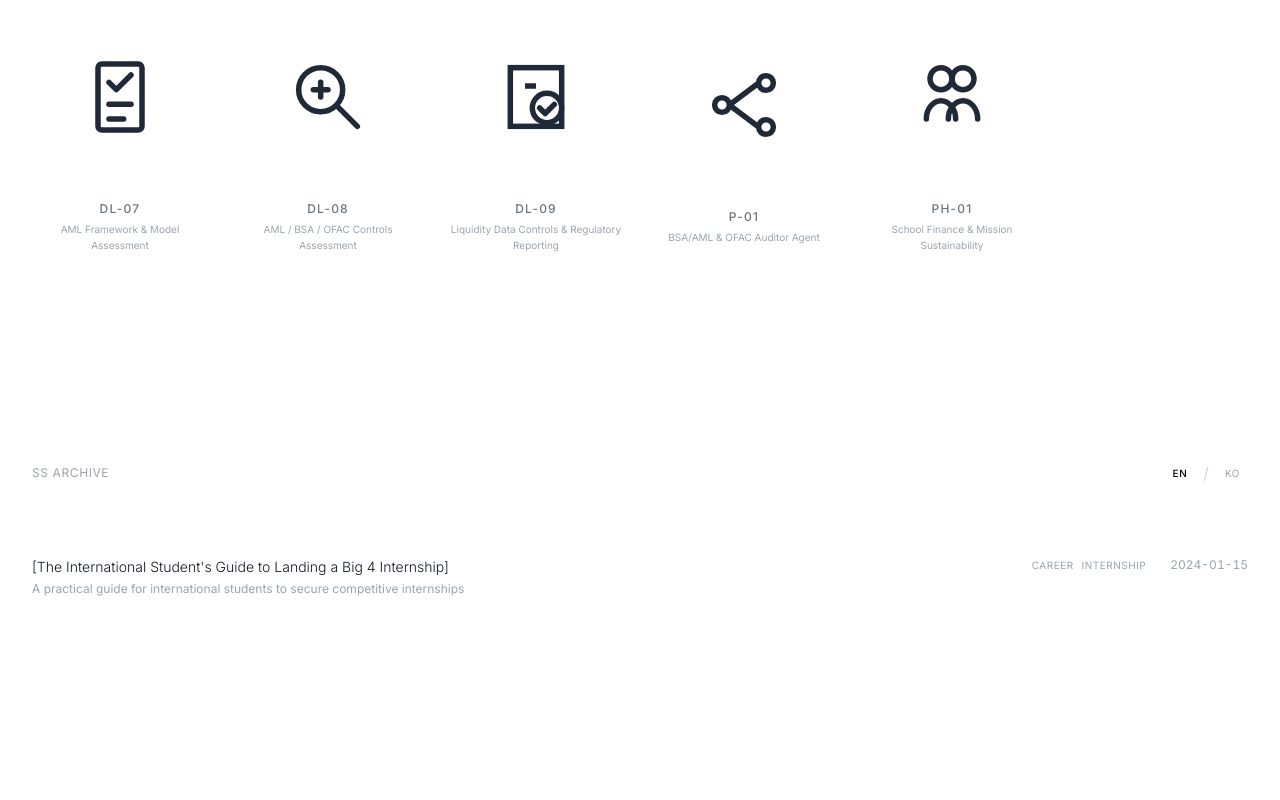
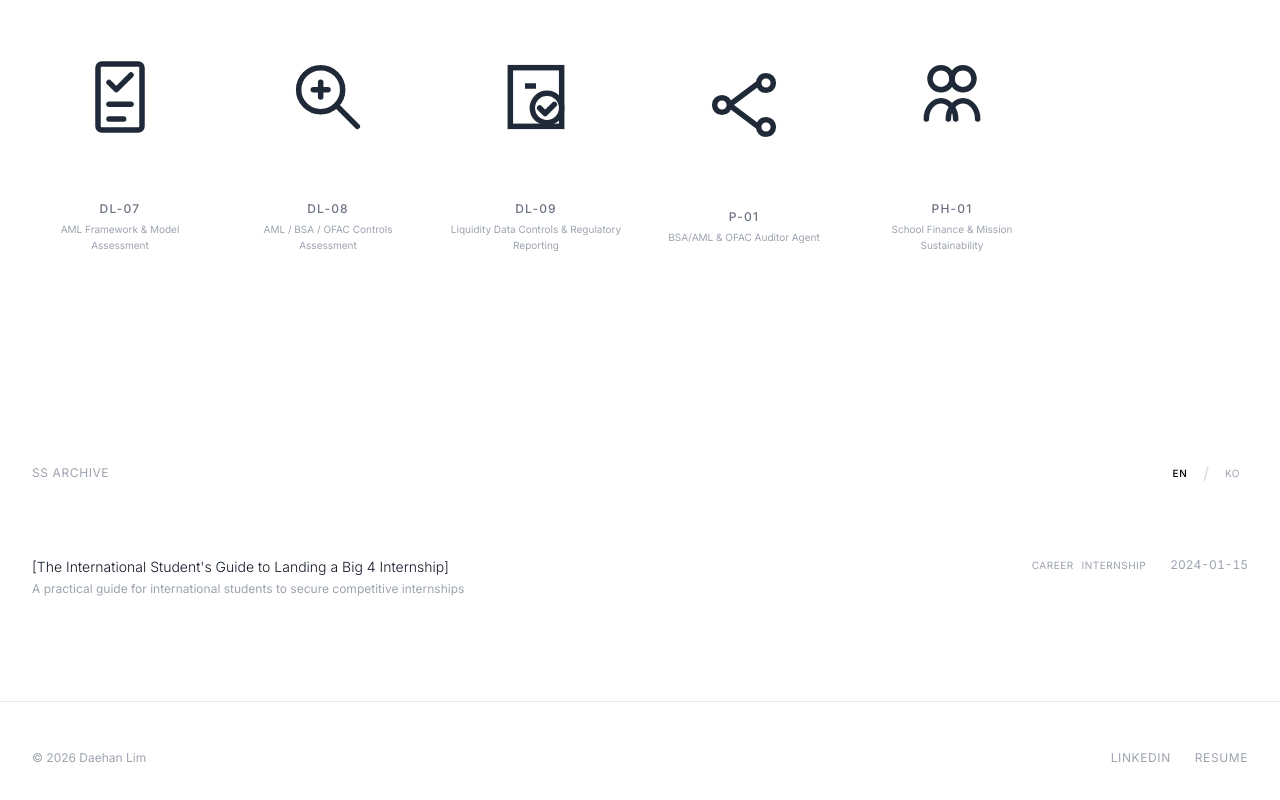
Before and after one commit to daehanlim-cpa/Portfolio, a Next.js app: page / in a window 1280 px wide. Shown: the part 504-1304 px from the top of the page. Before the commit the page ends 1205 px from the top, so only its background shows below. Built offline with nearby package versions, Linux system fonts and the light colour scheme.

Commit message:
feat: add UI enhancements - hide resume nav, add footer links, add project navigation buttons

```diff
--- a/app/page.tsx
+++ b/app/page.tsx
@@ -18,6 +18,21 @@ export default function HomePage() {
         const matchesSkill = activeSkill === "ALL" || p.categories.includes(activeSkill);
         return matchesSkill;
     });
+
+    // Navigation handlers for project modal
+    const handleNextProject = () => {
+        if (!selectedProject) return;
+        const currentIndex = filteredProjects.findIndex(p => p.id === selectedProject.id);
+        const nextIndex = (currentIndex + 1) % filteredProjects.length;
+        setSelectedProject(filteredProjects[nextIndex]);
+    };
+
+    const handlePreviousProject = () => {
+        if (!selectedProject) return;
+        const currentIndex = filteredProjects.findIndex(p => p.id === selectedProject.id);
+        const previousIndex = (currentIndex - 1 + filteredProjects.length) % filteredProjects.length;
+        setSelectedProject(filteredProjects[previousIndex]);
+    };
 
     return (
         <>
@@ -57,11 +72,36 @@ export default function HomePage() {
             {/* Blog Section */}
             <BlogSection />
 
+            {/* Footer with Social Links */}
+            <footer className="w-full px-4 sm:px-8 py-12 border-t border-gray-200">
+                <div className="max-w-7xl mx-auto flex flex-col sm:flex-row items-center justify-between gap-4">
+                    <p className="text-xs text-gray-400">© 2026 Daehan Lim</p>
+                    <div className="flex gap-6">
+                        <a
+                            href="https://www.linkedin.com/in/daehan-lim-cpa/"
+                            target="_blank"
+                            rel="noopener noreferrer"
+                            className="text-xs uppercase tracking-wider text-gray-400 hover:text-black transition-colors"
+                        >
+                            LinkedIn
+                        </a>
+                        <a
+                            href="/resume"
+                            className="text-xs uppercase tracking-wider text-gray-400 hover:text-black transition-colors"
+                        >
+                            Resume
+                        </a>
+                    </div>
+                </div>
+            </footer>
+
             {/* Project Modal */}
             <ProjectModal
                 project={selectedProject}
                 isOpen={!!selectedProject}
                 onClose={() => setSelectedProject(null)}
+                onNext={handleNextProject}
+                onPrevious={handlePreviousProject}
             />
         </>
     );
--- a/components/CategoryNav.tsx
+++ b/components/CategoryNav.tsx
@@ -44,7 +44,8 @@ export default function CategoryNav() {
                             </button>
                         </div>
 
-                        {/* Center - Type Categories - Scrollable on mobile */}
+                        {/* Center - Type Categories - Scrollable on mobile - Hidden on /resume */}
+                        {pathname !== '/resume' && (
                             <div className="w-full sm:flex-1 flex justify-start sm:justify-center overflow-x-auto sm:overflow-visible scrollbar-hide pb-1 sm:pb-0 -mx-6 px-6 sm:mx-0 sm:px-0">
                                 <div className="flex gap-6 sm:gap-8 min-w-max">
                                     <Link
@@ -85,6 +86,7 @@ export default function CategoryNav() {
                                     </Link>
                                 </div>
                             </div>
+                        )}
 
                         {/* Right - Resume Bag Icon - Hidden on mobile, valid on desktop */}
                         <button
--- a/components/ProjectModal.tsx
+++ b/components/ProjectModal.tsx
@@ -9,9 +9,11 @@ interface ProjectModalProps {
     project: Project | null;
     isOpen: boolean;
     onClose: () => void;
+    onNext: () => void;
+    onPrevious: () => void;
 }
 
-export default function ProjectModal({ project, isOpen, onClose }: ProjectModalProps) {
+export default function ProjectModal({ project, isOpen, onClose, onNext, onPrevious }: ProjectModalProps) {
     useEffect(() => {
         if (isOpen) {
             document.body.style.overflow = "hidden";
@@ -224,7 +226,19 @@ export default function ProjectModal({ project, isOpen, onClose }: ProjectModalP
                     >
                         <div className="min-h-screen px-4 sm:px-8 py-20">
                             <div className="max-w-4xl mx-auto">
-                                {/* Close Button - Improved for mobile */}
+                                {/* Navigation and Close Buttons */}
+                                {/* Previous Button - Left side */}
+                                <button
+                                    onClick={onPrevious}
+                                    className="fixed top-4 left-4 sm:top-8 sm:left-8 w-11 h-11 flex items-center justify-center bg-white/90 backdrop-blur-sm rounded-full shadow-sm hover:shadow-md transition-all z-50 border border-gray-200"
+                                    aria-label="Previous project"
+                                >
+                                    <svg className="w-5 h-5" fill="none" viewBox="0 0 24 24" stroke="currentColor">
+                                        <path strokeLinecap="round" strokeLinejoin="round" strokeWidth={2} d="M15 19l-7-7 7-7" />
+                                    </svg>
+                                </button>
+
+                                {/* Close Button - Top right */}
                                 <button
                                     onClick={onClose}
                                     className="fixed top-4 right-4 sm:top-8 sm:right-8 w-11 h-11 flex items-center justify-center bg-white/90 backdrop-blur-sm rounded-full shadow-sm hover:shadow-md transition-all z-50 border border-gray-200"
@@ -232,6 +246,17 @@ export default function ProjectModal({ project, isOpen, onClose }: ProjectModalP
                                 >
                                     <svg className="w-5 h-5" fill="none" viewBox="0 0 24 24" stroke="currentColor">
                                         <path strokeLinecap="round" strokeLinejoin="round" strokeWidth={2} d="M6 18L18 6M6 6l12 12" />
+                                    </svg>
+                                </button>
+
+                                {/* Next Button - Right side, below close */}
+                                <button
+                                    onClick={onNext}
+                                    className="fixed top-20 right-4 sm:top-24 sm:right-8 w-11 h-11 flex items-center justify-center bg-white/90 backdrop-blur-sm rounded-full shadow-sm hover:shadow-md transition-all z-50 border border-gray-200"
+                                    aria-label="Next project"
+                                >
+                                    <svg className="w-5 h-5" fill="none" viewBox="0 0 24 24" stroke="currentColor">
+                                        <path strokeLinecap="round" strokeLinejoin="round" strokeWidth={2} d="M9 5l7 7-7 7" />
                                     </svg>
                                 </button>
 
```
Also changed, not shown: content/resume.md (+1 -1 lines). Lines whose indentation alone changed are shown as unchanged.
